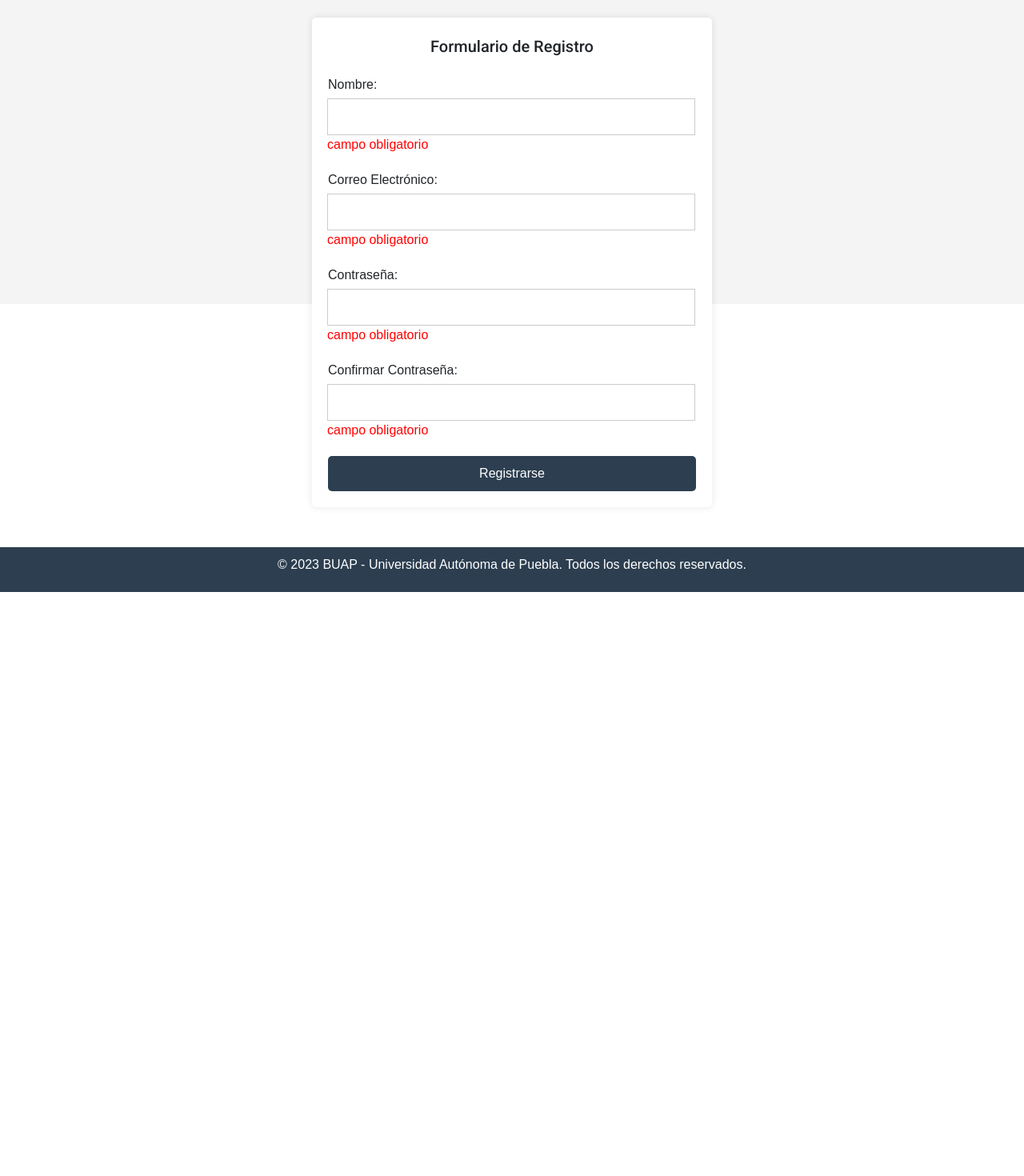
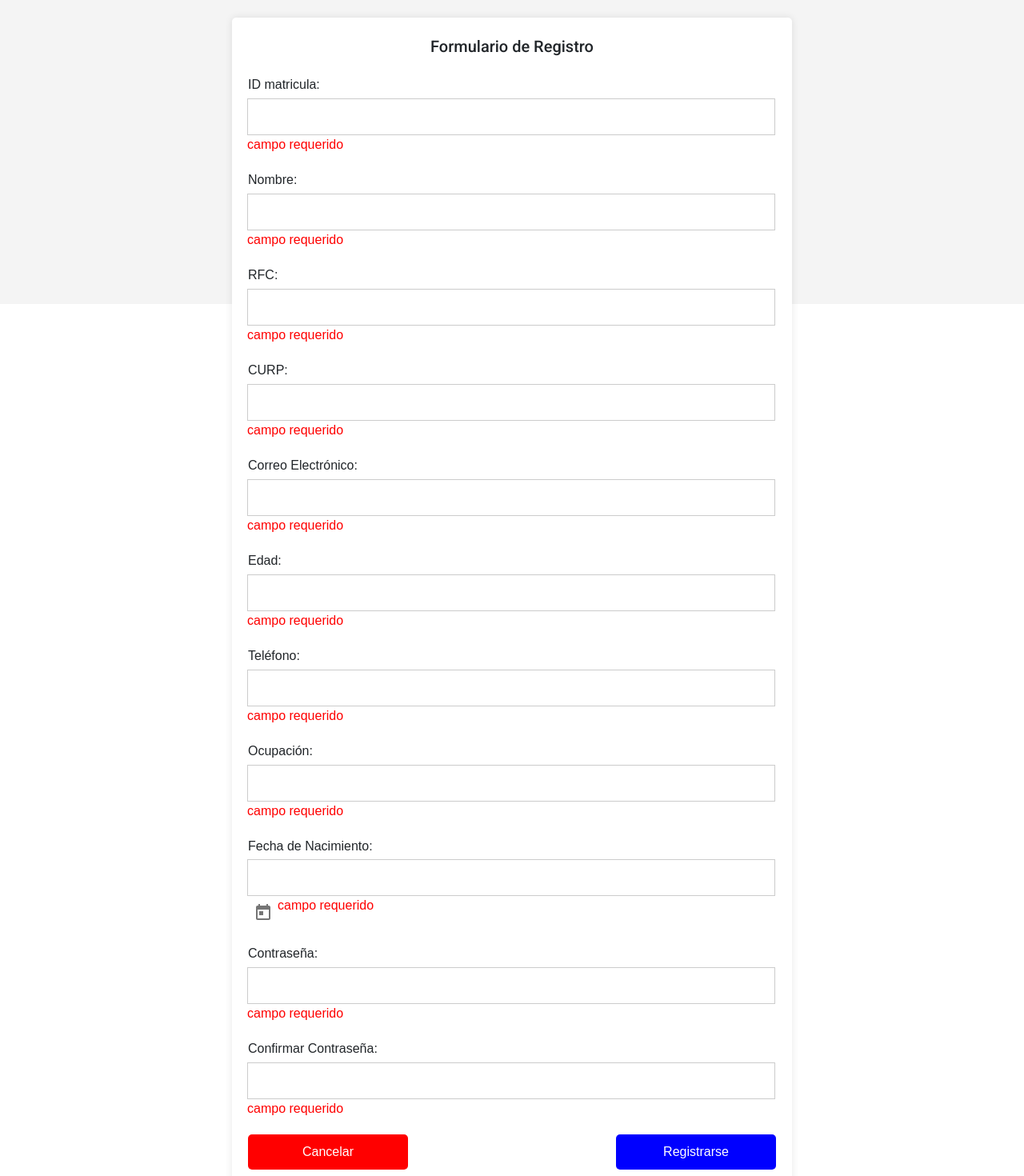
Before and after one commit to jovas-007/herramientas-webapp, an Angular app: page /registro in a window 1280 px wide. Shown: the part 420-1890 px from the top of the page at 80% size. Before the commit the page ends 1160 px from the top, so only its background shows below. Built offline with nearby package versions, Linux system fonts and the light colour scheme.

Commit message:
form completo
agregar los inputs extra de id, curp, rfc, etc...

conectandolos al typescript, configurando los botones y agregando estilos a las validaciones

```diff
--- a/src/app/app-routing.module.ts
+++ b/src/app/app-routing.module.ts
@@ -4,6 +4,7 @@ import { LoginScreenComponent } from './screens/login-screen/login-screen.compon
 import { RegistroScreenComponent } from './screens/registro-screen/registro-screen.component';
 import { HomeScreenComponent } from './screens/home-screen/home-screen.component';
 import { LoginNewScreenComponent } from './screens/login-new-screen/login-new-screen.component';
+import { MatIconModule } from '@angular/material/icon';
 
 const routes: Routes = [
   //Aquí se agregan cada una de las rutas del proyecto
--- a/src/app/screens/login-new-screen/login-new-screen.component.ts
+++ b/src/app/screens/login-new-screen/login-new-screen.component.ts
@@ -14,7 +14,11 @@ export class LoginNewScreenComponent implements OnInit {
 
   constructor(private router: Router) {}
 
-  ngOnInit(): void {}
+  ngOnInit(): void {
+
+
+
+  }
 
   public login(): void {
     // Resetear errores para usar varias veces el login
--- a/src/app/screens/registro-screen/registro-screen.component.html
+++ b/src/app/screens/registro-screen/registro-screen.component.html
@@ -1,6 +1,3 @@
-<!DOCTYPE html>
-<html lang="es">
-
 <head>
     <meta charset="UTF-8">
     <meta name="viewport" content="width=device-width, initial-scale=1.0">
@@ -10,9 +7,10 @@
 <body>
     <header>
         <div class="logo-container">
-            <img src="/assets/images/FCCBuap.png" class="logo-buap" alt="Logo BUAP" />
+            <img src="/assets/images/FCCBuap.png" class="logo-buap"
+                alt="Logo BUAP" />
         </div>
-        <h1>Registro - Universidad Autónoma de Puebla (BUAP)</h1>
+        <h1>Registro - Benemérita Universidad Autónoma de Puebla (BUAP)</h1>
     </header>
     <main>
         <section class="registration-form">
@@ -27,47 +25,120 @@
                 La etiqueta <div> con la clase "input-group" se utiliza para agrupar un <label> y un <input> juntos,
                 facilitando el estilo y la organización del formulario.
                 -->
+
+                <div class="input-group">
+                    <label for="id">ID matricula:</label>
+                    <input type="text" id="id" name="id" [(ngModel)]="id"required>
+                    <span *ngIf="name.trim() === ''" style="color:red ">campo requerido</span>
+                </div>
+
                 <div class="input-group">
                     <label for="name">Nombre:</label>
-                    <input type="text" id="name" name="name" [(ngModel)]="name" required>
+                    <input type="text" id="name" name="name" [(ngModel)]="name"
+                        required>
                     <!--
                       La directiva *ngIf se utiliza para mostrar condicionalmente un elemento.
                     En este caso, se muestra el mensaje "campo requerido" si el campo está vacío.
                     -->
-                    <span *ngIf="name.trim() === ''" style="color:red ">campo obligatorio</span>
+                    <span *ngIf="name.trim() === ''" style="color:red ">campo
+                        requerido</span>
                 </div>
 
+                <!-- RFC -->
+                <div class="input-group">
+                    <label for="rfc">RFC:</label>
+                    <input type="text" id="rfc" name="rfc" [(ngModel)]="rfc"
+                        required>
+                    <span *ngIf="rfc.trim() === ''" style="color:red ">campo requerido</span>
+                </div>
+
+                <!-- CURP -->
+                <div class="input-group">
+                    <label for="curp">CURP:</label>
+                    <input type="text" id="curp" name="curp" [(ngModel)]="curp"
+                        required>
+                    <span *ngIf="curp.trim() === ''" style="color:red ">campo requerido</span>
+                </div>
+
+                <!-- Correo Electrónico (ya existente, pero lo incluyo para referencia) -->
                 <div class="input-group">
                     <label for="email">Correo Electrónico:</label>
-                    <input type="email" id="email" name="email" [(ngModel)]="email" required>
-                    <span *ngIf="email.trim() === ''" style="color:red ">campo obligatorio</span>
+                    <input type="email" id="email" name="email"
+                        [(ngModel)]="email" required>
+                    <span *ngIf="email.trim() === ''" style="color:red ">campo requerido</span>
+                </div>
+
+                <!-- Edad -->
+                <div class="input-group">
+                    <label for="edad">Edad:</label>
+                    <input type="number" id="edad" name="edad"
+                        [(ngModel)]="edad" required>
+                    <span *ngIf="!edad" style="color:red ">campo requerido</span>
+                </div>
+
+                <!-- Teléfono -->
+                <div class="input-group">
+                    <label for="telefono">Teléfono:</label>
+                    <input type="tel" id="telefono" name="telefono"
+                        [(ngModel)]="telefono" required>
+                    <span *ngIf="telefono.trim() === ''" style="color:red ">campo requerido</span>
+                </div>
+
+                <!-- Ocupación -->
+                <div class="input-group">
+                    <label for="ocupacion">Ocupación:</label>
+                    <input type="text" id="ocupacion" name="ocupacion"
+                        [(ngModel)]="ocupacion" required>
+                    <span *ngIf="ocupacion.trim() === ''" style="color:red ">campo requerido</span>
+                </div>
+
+                <!-- Fecha de Nacimiento con Datepicker -->
+                <div class="input-group">
+                    <label for="fechaNacimiento">Fecha de Nacimiento:</label>
+                    <input matInput [matDatepicker]="picker"
+                        [(ngModel)]="fechaNacimiento" name="fechaNacimiento"
+                        required>
+                    <mat-datepicker-toggle matSuffix [for]="picker"></mat-datepicker-toggle>
+                    <mat-datepicker #picker></mat-datepicker>
+                    <span *ngIf="!fechaNacimiento" style="color:red ">campo requerido</span>
                 </div>
 
                 <div class="input-group">
                     <label for="password">Contraseña:</label>
-                    <input type="password" id="password" name="password" [(ngModel)]="password" required>
-                    <span *ngIf="password.trim() === ''" style="color:red ">campo obligatorio</span>
+                    <input type="password" id="password" name="password"
+                        [(ngModel)]="password" required>
+                    <span *ngIf="password.trim() === ''" style="color:red ">campo
+                        requerido</span>
                 </div>
 
                 <div class="input-group">
                     <label for="confirm-password">Confirmar Contraseña:</label>
-                    <input type="password" id="confirm-password" name="confirm-password" [(ngModel)]="confirmPassword"
+                    <input type="password" id="confirm-password"
+                        name="confirm-password" [(ngModel)]="confirmPassword"
                         required>
-                    <span *ngIf="confirmPassword.trim() === ''" style="color:red ">campo obligatorio</span>
+                    <span *ngIf="confirmPassword.trim() === ''"
+                        style="color:red ">campo requerido</span>
                 </div>
 
                 <!--
                 El botón con type="submit" se utiliza para activar el envío del formulario.
                 La propiedad [disabled] se enlaza a la función isFormValid() para deshabilitar el botón si el formulario no es válido.
                 -->
-                <button type="submit" [disabled]="!isFormValid()">Registrarse</button>
+        <!-- Contenedor de botones -->
+        <div class="button-container">
+            <!-- Botón de Cancelar -->
+            <button type="button" (click)="cancelRegistration()" style="text-align: center;">Cancelar</button>
+
+            <!-- Botón de Registrarse -->
+            <button type="submit" [disabled]="!isFormValid()" style="text-align: center;">Registrarse</button>
+        </div>
+
             </form>
 
         </section>
     </main>
     <footer>
-        <p>&copy; 2023 BUAP - Universidad Autónoma de Puebla. Todos los derechos reservados.</p>
+        <p>&copy; 2023 BUAP - Universidad Autónoma de Puebla. Todos los derechos
+            reservados.</p>
     </footer>
 </body>
-
-</html>
--- a/src/app/screens/registro-screen/registro-screen.component.scss
+++ b/src/app/screens/registro-screen/registro-screen.component.scss
@@ -1,10 +1,22 @@
 $primary-color: #2c3e50;
 $secondary-color: #3498db;
 $font-family: 'Arial', sans-serif;
+
+
 .logo-buap{
     width: 80%;
     height: 320px;
 }
+
+.section-registro{
+    display: flex;
+    flex-direction: row;
+    justify-content: space-around;
+    align-items: center;
+    margin-top: 50px;
+}
+
+
 body {
     font-family: $font-family;
     margin: 0;
@@ -28,7 +40,7 @@ header {
 
 .registration-form {
     background-color: white;
-    max-width: 500px;
+    max-width: 700px;
     margin: 50px auto;
     padding: 20px;
     border-radius: 5px;
@@ -83,3 +95,33 @@ footer {
     padding: 10px 0;
     width: 100%;
 }
+
+
+.button-container {
+    display: flex;
+    justify-content: space-between; // Distribuye el espacio entre los elementos
+    align-items: center; // Alinea verticalmente los elementos al centro
+    margin-top: 20px; // Espacio superior para separar de otros elementos
+}
+
+/* Estilo para el botón Cancelar */
+.button-container button:first-child {
+    display: flex;
+    justify-content: center;
+    text-align: center;
+    background-color: red;
+    color: white; // Color de texto blanco para mejor contraste
+    border: none; // Elimina el borde predeterminado del botón
+    width: 200px;
+}
+
+/* Estilo para el botón Registrarse */
+.button-container button:last-child {
+    display:flex;
+    justify-content: center;
+    text-align: center;
+    background-color: blue;
+    color: white; // Color de texto blanco para mejor contraste
+    border: none; // Elimina el borde predeterminado del botón
+    width: 200px;
+}
--- a/src/app/screens/registro-screen/registro-screen.component.ts
+++ b/src/app/screens/registro-screen/registro-screen.component.ts
@@ -7,17 +7,24 @@ import { Router } from '@angular/router';
   styleUrls: ['./registro-screen.component.scss'],
 })
 export class RegistroScreenComponent implements OnInit {
+  public id: number | null = null;
   public name: string = '';
   public email: string = '';
   public password: string = '';
   public confirmPassword: string = '';
+  public rfc: string = '';
+  public curp: string = '';
+  public edad: number | null = null;
+  public telefono: string = '';
+  public ocupacion: string = '';
+  public fechaNacimiento: any = null; // Puedes especificar un tipo más adecuado si lo prefieres
 
   constructor(private router: Router) {}
 
   ngOnInit(): void {}
 
   public goLogin(): void {
-    this.router.navigate(['login']);
+    this.router.navigate(['']);
   }
 
   public isFormValid(): boolean {
@@ -26,7 +33,18 @@ export class RegistroScreenComponent implements OnInit {
       this.email.trim() !== '' &&
       this.password.trim() !== '' &&
       this.confirmPassword.trim() !== '' &&
+      this.rfc.trim() !== '' &&
+      this.curp.trim() !== '' &&
+      !!this.edad &&
+      this.telefono.trim() !== '' &&
+      this.ocupacion.trim() !== '' &&
+      !!this.fechaNacimiento &&
       this.password === this.confirmPassword
     );
   }
+
+  public cancelRegistration(): void {
+    // Navega de regreso a la pantalla de login
+    this.router.navigate(['']);
+  }
 }
```
Also changed, not shown: src/app/app.module.ts (+7 -1 lines).
